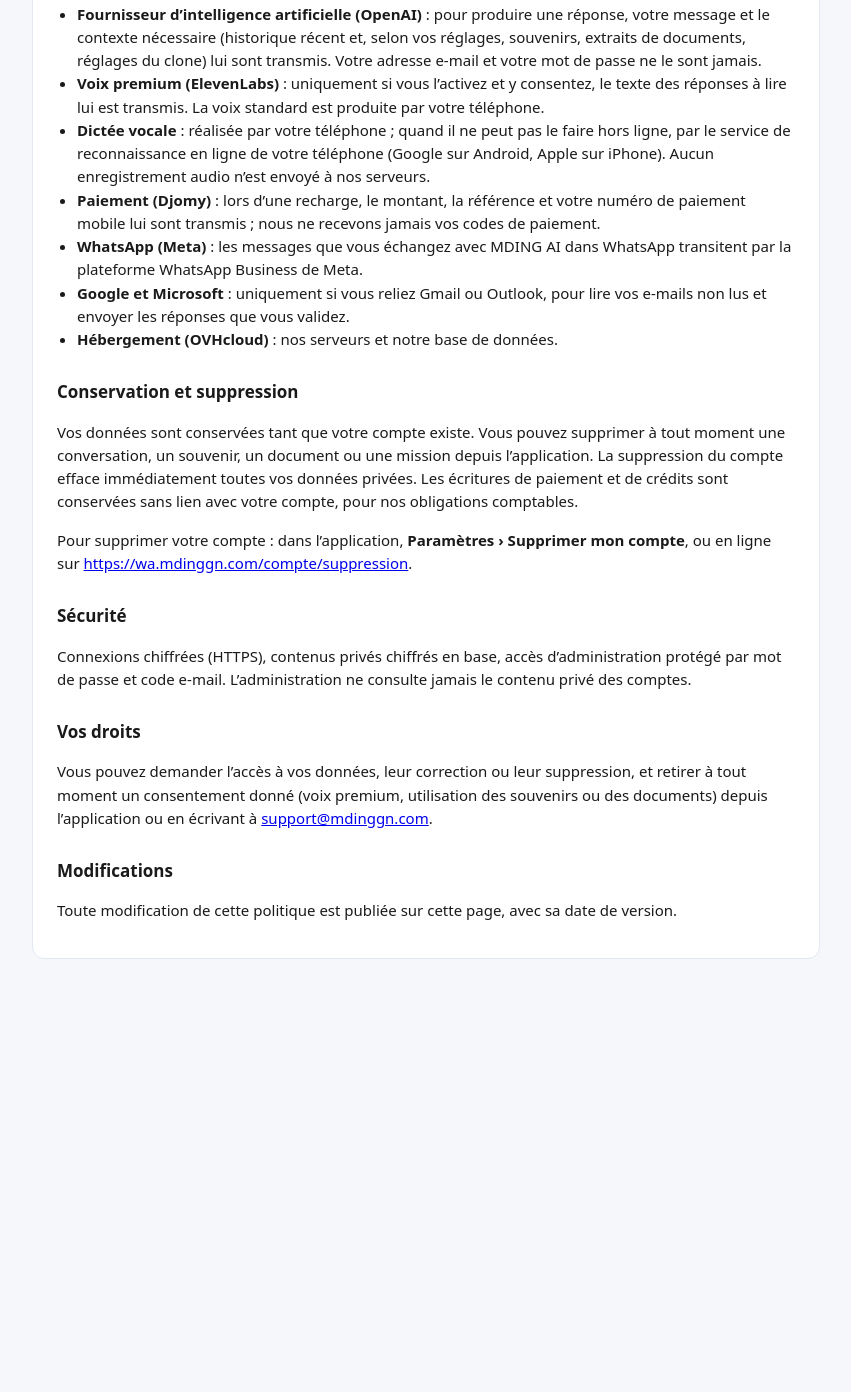
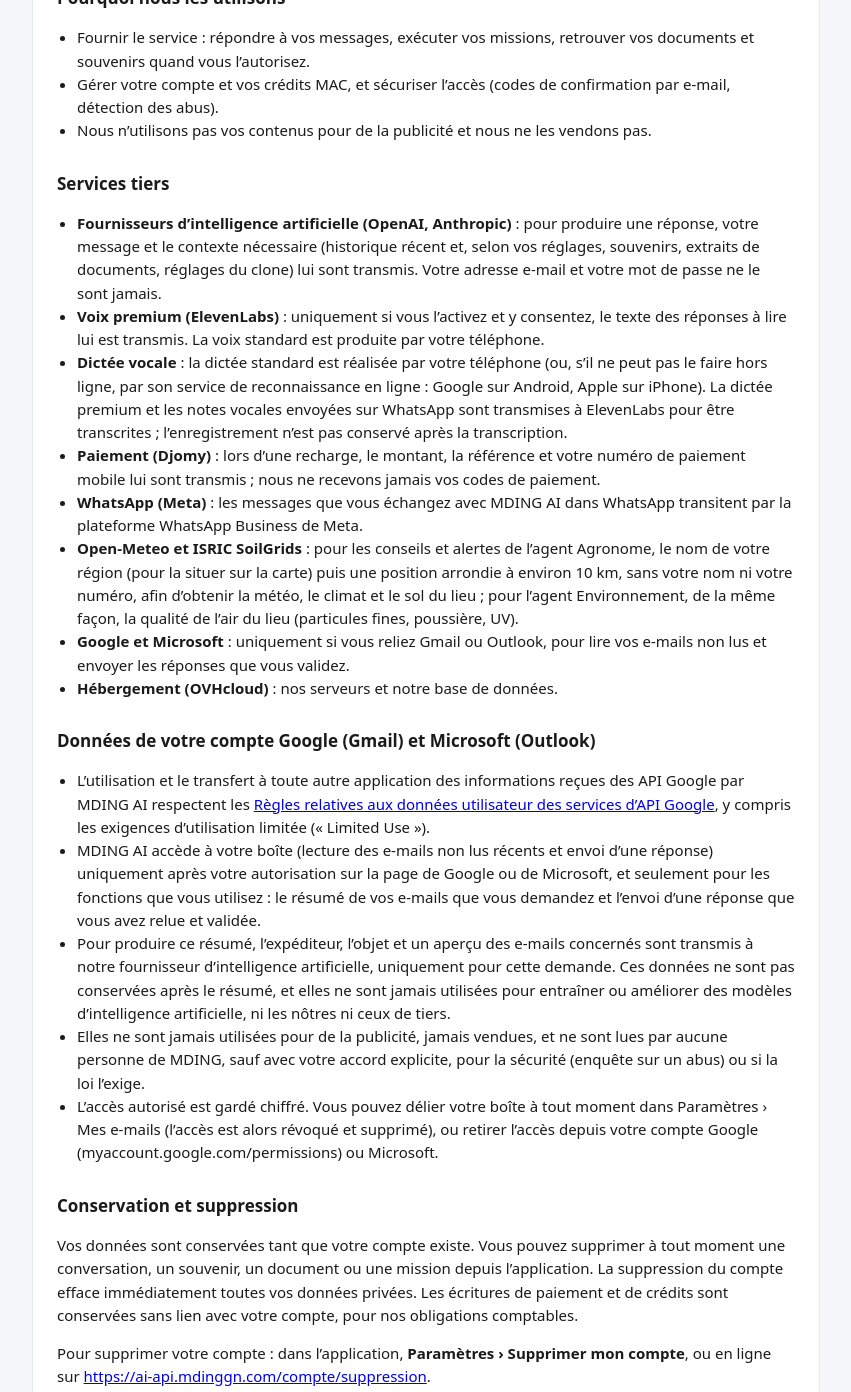
Before and after one commit to mamadou-create/mding-ai-legal, a plain HTML site: page index.html in a window 1280 px wide. Shown: the part 1162-2554 px from the top of the page, without its empty margins (214-1065 px from the left). Before the commit the page ends 2169 px from the top, so only its background shows below. Drawn offline with Linux system fonts and the light colour scheme.

Commit message:
Politique de confidentialité MDING AI : version du 21/11/2026 (utilisation limitée des données Google, fournisseurs d'IA, dictée, alertes de l'air)

```diff
--- a/index.html
+++ b/index.html
@@ -29,7 +29,7 @@ button.ghost{background:#fff;color:var(--blue);border:1px solid var(--blue);bord
 </header>
 <main>
       <h1>Politique de confidentialité de MDING AI</h1>
-<div class="notice">Version provisoire du 16/11/2026, en cours de relecture juridique. Elle décrit le fonctionnement réel du service à cette date.</div>
+<div class="notice">Version provisoire du 21/11/2026, en cours de relecture juridique. Elle décrit le fonctionnement réel du service à cette date.</div>
 <article>
   <p>Cette politique s’applique à l’application mobile MDING AI, à ses pages web et à l’assistant public du site mdinggn.com.
     Le responsable du traitement est <b>MDINGGN</b>, Lambanyi, Conakry (Guinée).
@@ -42,6 +42,8 @@ button.ghost{background:#fff;color:var(--blue);border:1px solid var(--blue);bord
     <li><b>Appareils connectés</b> : nom de l’appareil et date de dernière utilisation, pour que vous puissiez les déconnecter.</li>
     <li><b>Compte MDING</b> : si vous vous connectez avec votre compte MDING ou le reliez, l’identifiant client que MDING attribue à MDING AI, votre nom et l’accès autorisé (chiffré). MDING ne nous transmet ni votre code, ni votre numéro complet, ni votre adresse e-mail.</li>
     <li><b>WhatsApp</b> : si vous reliez votre numéro WhatsApp ou créez votre compte depuis WhatsApp, votre numéro (chiffré) et les messages échangés avec MDING AI, gardés dans la conversation « WhatsApp » de votre compte.</li>
+    <li><b>Ma ferme (agent Agronome)</b> : uniquement si vous la remplissez ou partagez la position de votre champ, le pays, la région ou la position (chiffrées), les cultures, l’élevage, la surface, l’irrigation et le sol, utilisés seulement par l’agent Agronome ; et, si vous les demandez (« ALERTES OUI »), la date de votre accord pour les alertes météo sur WhatsApp, arrêtées à tout moment par « STOP ALERTES ».</li>
+    <li><b>Alertes de l’air (agent Environnement)</b> : uniquement si vous les demandez sur WhatsApp (« ALERTES OUI » avec l’agent Environnement), le lieu choisi (ville écrite ou position partagée, arrondie à environ 1 km et chiffrée), la date de votre accord et la dernière alerte envoyée ; arrêtées à tout moment par « STOP ALERTES AIR ». Une position partagée pour une simple question sur l’air n’est pas enregistrée.</li>
     <li><b>E-mails (Gmail, Outlook)</b> : uniquement si vous reliez votre boîte, l’accès autorisé (chiffré) et l’adresse de la boîte. Les e-mails non lus sont lus à votre demande pour en faire un résumé et ne sont pas conservés ; une réponse n’est envoyée qu’après votre relecture.</li>
     <li><b>Crédits MAC</b> : solde, historique des mouvements et, pour une recharge, le pack choisi, le montant et le numéro de paiement mobile (chiffré).</li>
     <li><b>Journaux de sécurité</b> : événements (connexion, suppression…) avec l’adresse IP, sans aucun contenu de conversation, conservés 90 jours.</li>
@@ -57,20 +59,30 @@ button.ghost{background:#fff;color:var(--blue);border:1px solid var(--blue);bord
 
   <h2>Services tiers</h2>
   <ul>
-    <li><b>Fournisseur d’intelligence artificielle (OpenAI)</b> : pour produire une réponse, votre message et le contexte nécessaire (historique récent et, selon vos réglages, souvenirs, extraits de documents, réglages du clone) lui sont transmis. Votre adresse e-mail et votre mot de passe ne le sont jamais.</li>
+    <li><b>Fournisseurs d’intelligence artificielle (OpenAI, Anthropic)</b> : pour produire une réponse, votre message et le contexte nécessaire (historique récent et, selon vos réglages, souvenirs, extraits de documents, réglages du clone) lui sont transmis. Votre adresse e-mail et votre mot de passe ne le sont jamais.</li>
     <li><b>Voix premium (ElevenLabs)</b> : uniquement si vous l’activez et y consentez, le texte des réponses à lire lui est transmis. La voix standard est produite par votre téléphone.</li>
-    <li><b>Dictée vocale</b> : réalisée par votre téléphone ; quand il ne peut pas le faire hors ligne, par le service de reconnaissance en ligne de votre téléphone (Google sur Android, Apple sur iPhone). Aucun enregistrement audio n’est envoyé à nos serveurs.</li>
+    <li><b>Dictée vocale</b> : la dictée standard est réalisée par votre téléphone (ou, s’il ne peut pas le faire hors ligne, par son service de reconnaissance en ligne : Google sur Android, Apple sur iPhone). La dictée premium et les notes vocales envoyées sur WhatsApp sont transmises à ElevenLabs pour être transcrites ; l’enregistrement n’est pas conservé après la transcription.</li>
     <li><b>Paiement (Djomy)</b> : lors d’une recharge, le montant, la référence et votre numéro de paiement mobile lui sont transmis ; nous ne recevons jamais vos codes de paiement.</li>
     <li><b>WhatsApp (Meta)</b> : les messages que vous échangez avec MDING AI dans WhatsApp transitent par la plateforme WhatsApp Business de Meta.</li>
+    <li><b>Open-Meteo et ISRIC SoilGrids</b> : pour les conseils et alertes de l’agent Agronome, le nom de votre région (pour la situer sur la carte) puis une position arrondie à environ 10 km, sans votre nom ni votre numéro, afin d’obtenir la météo, le climat et le sol du lieu ; pour l’agent Environnement, de la même façon, la qualité de l’air du lieu (particules fines, poussière, UV).</li>
     <li><b>Google et Microsoft</b> : uniquement si vous reliez Gmail ou Outlook, pour lire vos e-mails non lus et envoyer les réponses que vous validez.</li>
     <li><b>Hébergement (OVHcloud)</b> : nos serveurs et notre base de données.</li>
+  </ul>
+
+  <h2>Données de votre compte Google (Gmail) et Microsoft (Outlook)</h2>
+  <ul>
+    <li>L’utilisation et le transfert à toute autre application des informations reçues des API Google par MDING AI respectent les <a href="https://developers.google.com/terms/api-services-user-data-policy">Règles relatives aux données utilisateur des services d’API Google</a>, y compris les exigences d’utilisation limitée (« Limited Use »).</li>
+    <li>MDING AI accède à votre boîte (lecture des e-mails non lus récents et envoi d’une réponse) uniquement après votre autorisation sur la page de Google ou de Microsoft, et seulement pour les fonctions que vous utilisez : le résumé de vos e-mails que vous demandez et l’envoi d’une réponse que vous avez relue et validée.</li>
+    <li>Pour produire ce résumé, l’expéditeur, l’objet et un aperçu des e-mails concernés sont transmis à notre fournisseur d’intelligence artificielle, uniquement pour cette demande. Ces données ne sont pas conservées après le résumé, et elles ne sont jamais utilisées pour entraîner ou améliorer des modèles d’intelligence artificielle, ni les nôtres ni ceux de tiers.</li>
+    <li>Elles ne sont jamais utilisées pour de la publicité, jamais vendues, et ne sont lues par aucune personne de MDING, sauf avec votre accord explicite, pour la sécurité (enquête sur un abus) ou si la loi l’exige.</li>
+    <li>L’accès autorisé est gardé chiffré. Vous pouvez délier votre boîte à tout moment dans Paramètres › Mes e-mails (l’accès est alors révoqué et supprimé), ou retirer l’accès depuis votre compte Google (myaccount.google.com/permissions) ou Microsoft.</li>
   </ul>
 
   <h2>Conservation et suppression</h2>
   <p>Vos données sont conservées tant que votre compte existe. Vous pouvez supprimer à tout moment une conversation, un souvenir, un document ou une mission depuis l’application.
     La suppression du compte efface immédiatement toutes vos données privées. Les écritures de paiement et de crédits sont conservées sans lien avec votre compte, pour nos obligations comptables.</p>
   <p>Pour supprimer votre compte : dans l’application, <b>Paramètres › Supprimer mon compte</b>, ou en ligne sur
-    <a href="https://wa.mdinggn.com/compte/suppression">https://wa.mdinggn.com/compte/suppression</a>.</p>
+    <a href="https://ai-api.mdinggn.com/compte/suppression">https://ai-api.mdinggn.com/compte/suppression</a>.</p>
 
   <h2>Sécurité</h2>
   <p>Connexions chiffrées (HTTPS), contenus privés chiffrés en base, accès d’administration protégé par mot de passe et code e-mail. L’administration ne consulte jamais le contenu privé des comptes.</p>
```
